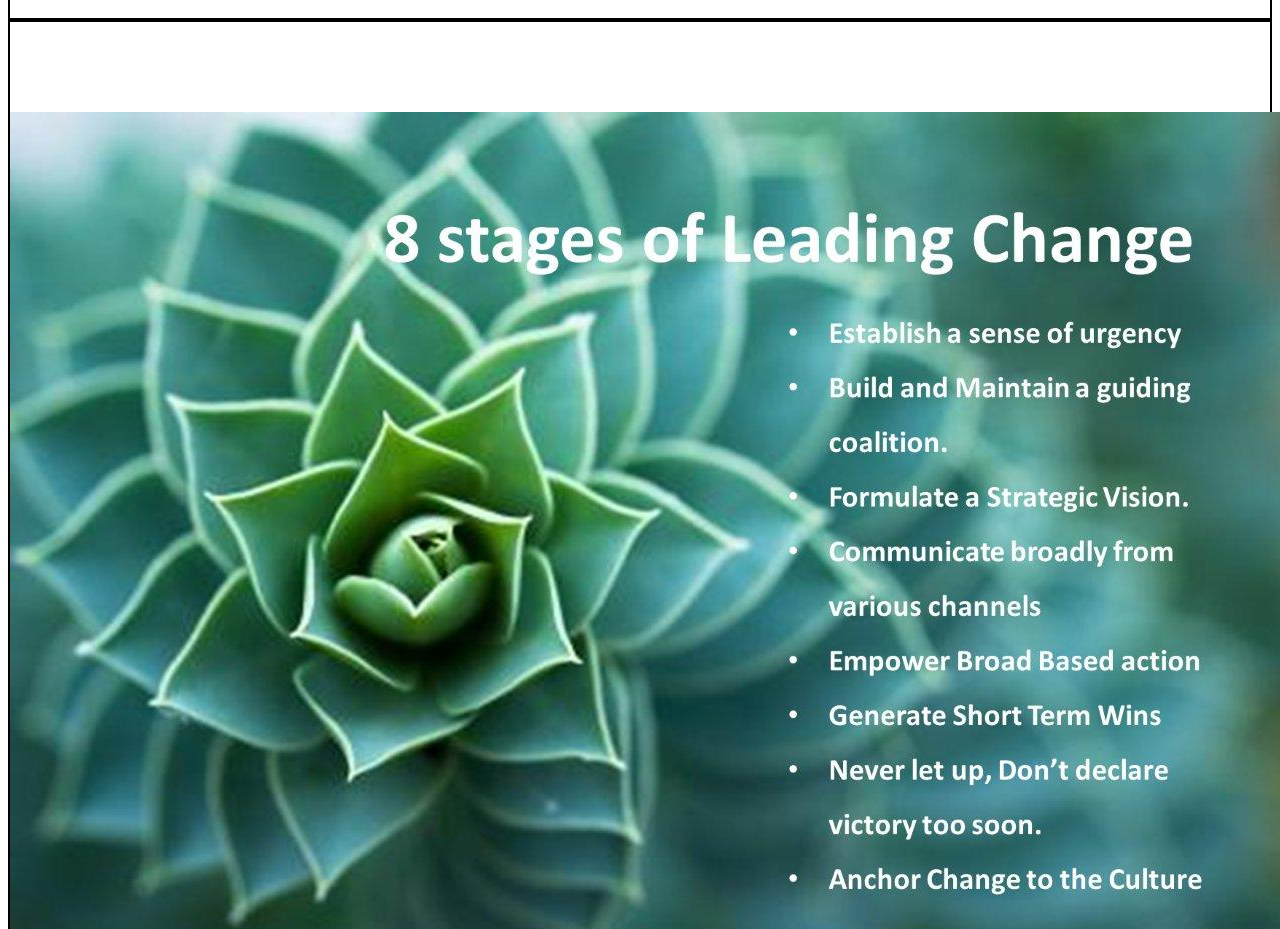
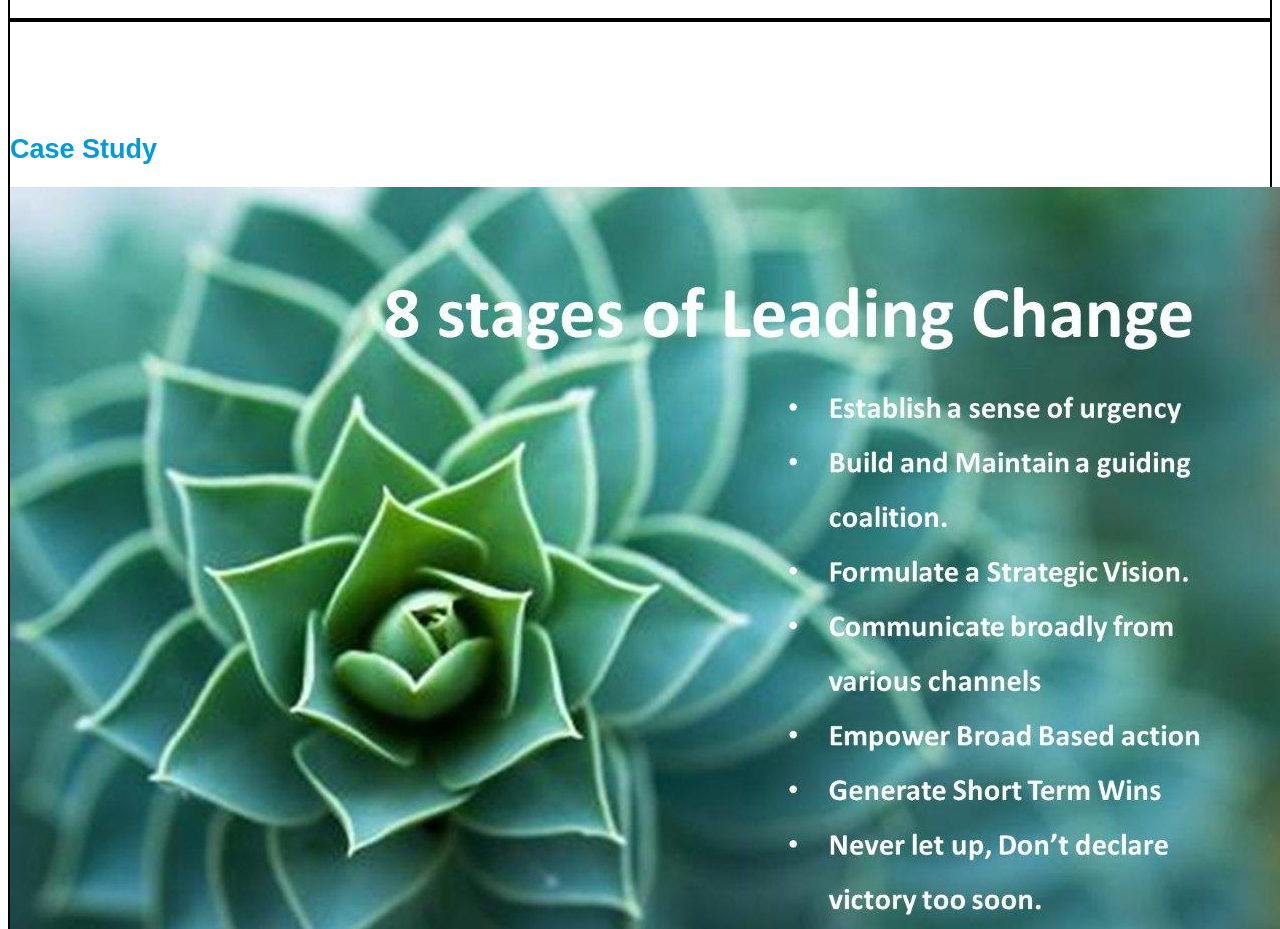
Before and after one commit to estephenz/estephenz.github.io, a plain HTML site: page index.html in a window 1280 px wide. Shown: the part 4140-5069 px from the top of the page. Drawn offline with Linux system fonts and the light colour scheme.

Commit message:
Update index.html
adding title to the case study

```diff
--- a/index.html
+++ b/index.html
@@ -66,7 +66,7 @@
 	  	<h2>Imagine feeling prepared and supported to lead change by inspiring others with a clear vision of the end result.</h2>
 	</section>
 	<section id="CIP Case Study">
-		<title>Case Study</title>
+		<h2>Case Study</h2>
 		<img src="images/leading change.jpg">
 	  	<ul>
 		    	<li><a href="#">Establish a sense of urgency</a>.</li>
```
